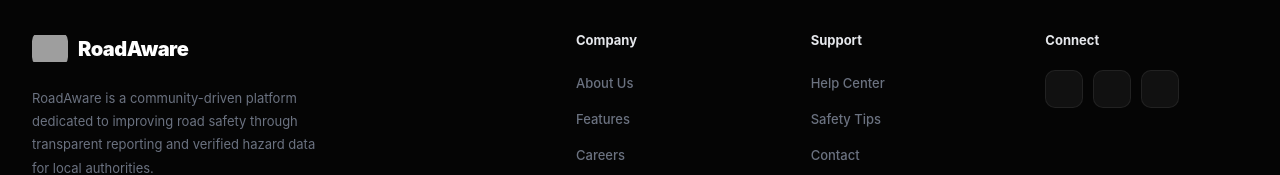
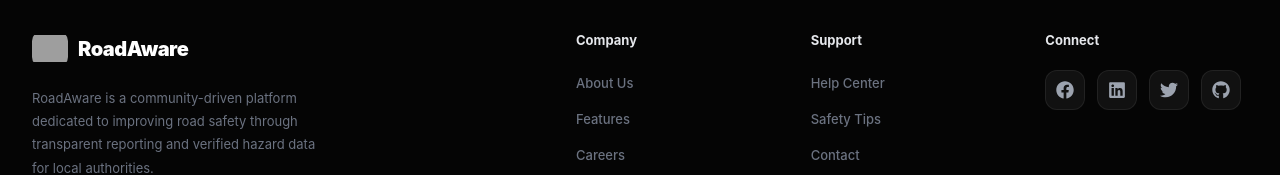
Before and after one commit to Pathum-Piyumal/RoadAware, a React (Vite) app in the folder frontend/: page / in a window 1280 px wide. Shown: the part 3277-3452 px from the top of the page. Built offline with nearby package versions, Linux system fonts and the light colour scheme; no server answers; grey boxes are pictures that could not be loaded; a web font is replaced by a local one.

Commit message:
Add social media links to the footer

```diff
--- a/frontend/src/components/common/Footer.jsx
+++ b/frontend/src/components/common/Footer.jsx
@@ -1,4 +1,5 @@
 import { Link } from 'react-router-dom';
+import { FaFacebook, FaLinkedin, FaTwitter, FaGithub } from 'react-icons/fa';
 import logo from '../../assets/logo.png';
 
 const Footer = () => (
@@ -43,9 +44,43 @@ const Footer = () => (
                   ))}
                 </ul>
               ) : (
-                <div style={{ display: 'flex', gap: 10 }}>
-                  {[1,2,3].map(n => (
-                    <div key={n} style={{ width: 38, height: 38, borderRadius: 10, background: '#111', border: '1px solid rgba(255,255,255,0.07)', cursor: 'pointer' }} />
+                <div style={{ display: 'flex', gap: 12 }}>
+                  {[
+                    { Icon: FaFacebook, href: 'https://facebook.com' },
+                    { Icon: FaLinkedin, href: 'https://linkedin.com' },
+                    { Icon: FaTwitter, href: 'https://twitter.com' },
+                    { Icon: FaGithub, href: 'https://github.com' }
+                  ].map((social, idx) => (
+                    <a
+                      key={idx}
+                      href={social.href}
+                      target="_blank"
+                      rel="noopener noreferrer"
+                      style={{
+                        display: 'flex',
+                        alignItems: 'center',
+                        justifyContent: 'center',
+                        width: 40,
+                        height: 40,
+                        borderRadius: 12,
+                        background: '#111',
+                        border: '1px solid rgba(255,255,255,0.07)',
+                        color: '#9ca3af',
+                        transition: 'all 0.2s ease',
+                      }}
+                      onMouseOver={(e) => {
+                        e.currentTarget.style.background = '#1f2937';
+                        e.currentTarget.style.color = '#fff';
+                        e.currentTarget.style.borderColor = 'rgba(255,255,255,0.2)';
+                      }}
+                      onMouseOut={(e) => {
+                        e.currentTarget.style.background = '#111';
+                        e.currentTarget.style.color = '#9ca3af';
+                        e.currentTarget.style.borderColor = 'rgba(255,255,255,0.07)';
+                      }}
+                    >
+                      <social.Icon size={18} />
+                    </a>
                   ))}
                 </div>
               )}
```
